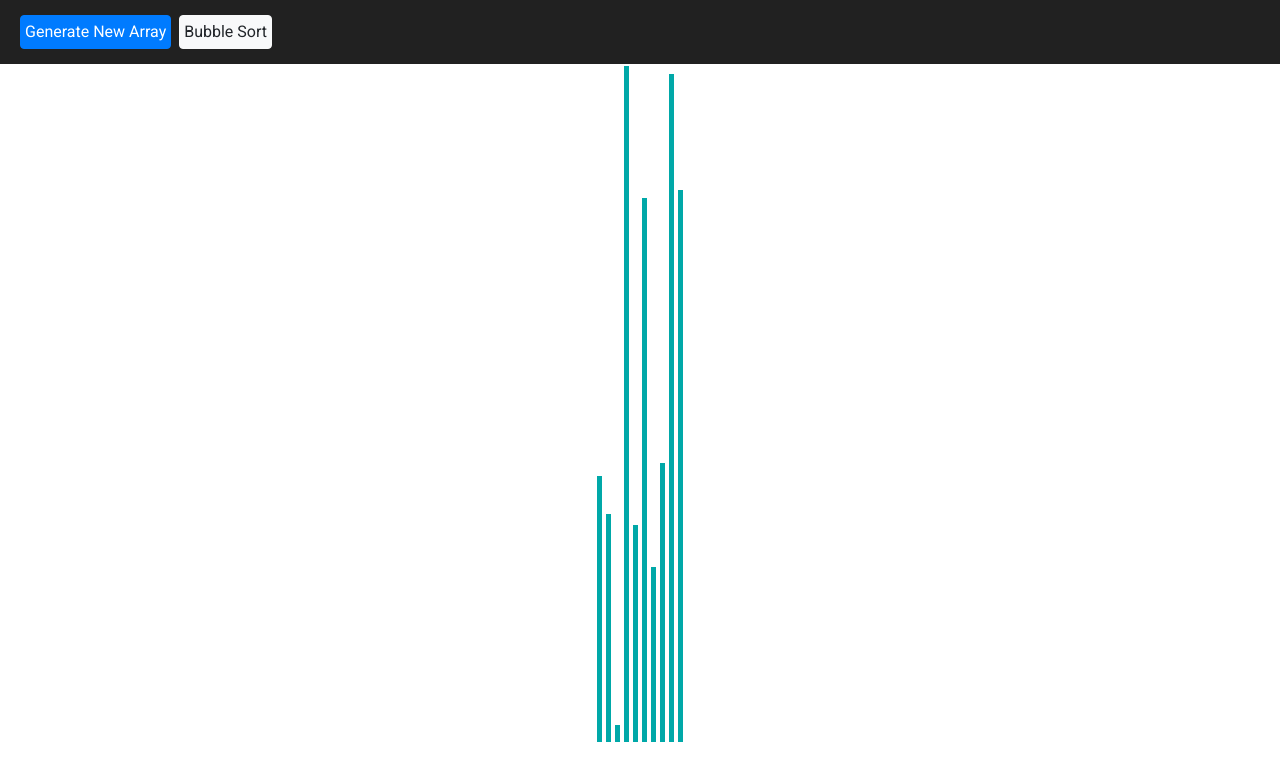
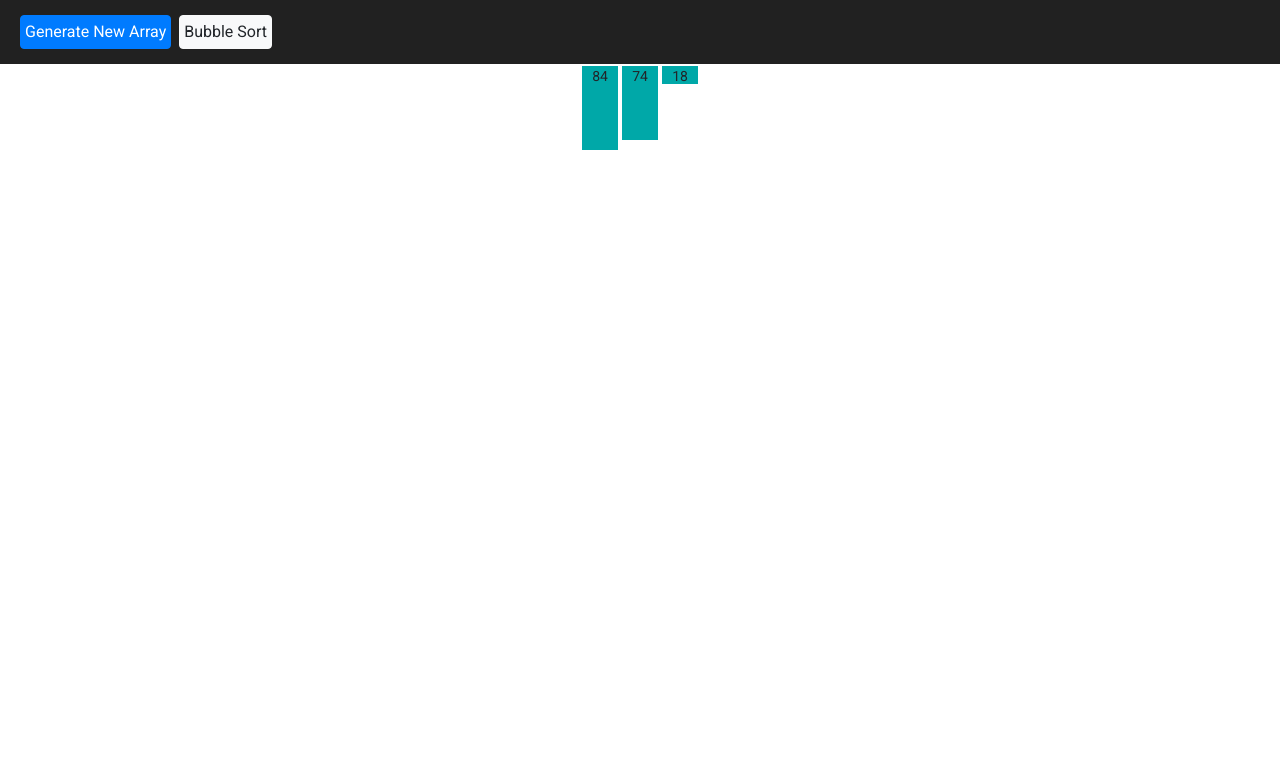
Before and after one commit to JahanU/algorithm-visualizer, an Angular app: page / in a window 1280 px wide. Shown: the top 780 px of the page. Built offline with nearby package versions, Linux system fonts and the light colour scheme.

Commit message:
Colours, animations, bubble sort done!

```diff
--- a/src/app/algorithm-visualizer/algorithm-visualizer.component.html
+++ b/src/app/algorithm-visualizer/algorithm-visualizer.component.html
@@ -10,7 +10,11 @@
     <div class="row">
         <div class="array-container col-12">
             <p class="array-body" *ngFor="let num of numbers">
-                <span class="array-element" [ngStyle]="{'height.px': num}"></span>
+                <span class="array-element" [ngStyle]="{
+                        'height.px': num,
+                        'background-color' : setBarColors(num)
+                    }">{{num}}</span>
+
             </p>
         </div>
     </div>
--- a/src/app/algorithm-visualizer/algorithm-visualizer.component.scss
+++ b/src/app/algorithm-visualizer/algorithm-visualizer.component.scss
@@ -7,7 +7,7 @@
 }
 
 .array-element {
-    width: 5px;
+    width: 36px;
     margin: 2px;
     background-color: rgb(0, 168, 168);
     display: inline-block;
--- a/src/app/algorithm-visualizer/algorithm-visualizer.component.ts
+++ b/src/app/algorithm-visualizer/algorithm-visualizer.component.ts
@@ -1,4 +1,5 @@
 import { Component, OnInit } from '@angular/core';
+import { THIS_EXPR } from '@angular/compiler/src/output/output_ast';
 
 @Component({
   selector: 'app-algorithm-visualizer',
@@ -8,9 +9,18 @@ import { Component, OnInit } from '@angular/core';
 export class AlgorithmVisualizerComponent implements OnInit {
 
   numbers: number[];
+  unsortedNumbers: number[];
+  outerValue: number;
+  innerValue: number;
+
+  swapped: boolean;
 
   constructor() {
     this.numbers = [];
+    this.unsortedNumbers = [];
+    this.outerValue = 0;
+    this.innerValue = 0;
+    this.swapped = false;
   }
 
   ngOnInit(): void {
@@ -19,10 +29,12 @@ export class AlgorithmVisualizerComponent implements OnInit {
 
   resetArray() {
     this.numbers = [];
-    for (let i = 0; i < 10; i++) {
-      this.numbers.push(this.randomInteger(5, 700));
+    this.unsortedNumbers = [];
+    for (let i = 0; i < 3; i++) {
+      let randInt = this.randomInteger(15, 200);
+      this.numbers.push(randInt);
+      this.unsortedNumbers.push(randInt);
     }
-    console.log('unsorted: ', this.numbers);
   }
 
   randomInteger(min, max) {
@@ -30,19 +42,32 @@ export class AlgorithmVisualizerComponent implements OnInit {
     return Math.floor(Math.random() * (max - min + 1)) + min;
   }
 
-  async bubbleSort() {
-    for (let i = 0; i < this.numbers.length; i++) {
-      for (let j = i; j < this.numbers.length; j++) {
-        await this.sleep(0.1);
-        if (this.numbers[i] < this.numbers[j]) {
-          let temp = this.numbers[j];
-          this.numbers[j] = this.numbers[i];
-          this.numbers[i] = temp;
-        }
+  setBarColors(value: number) {
+    if (this.isArraySorted()) {
+      return 'purple';
+    }
+    if (this.swapped) {
+      if (value == this.outerValue || value == this.innerValue) {
+        return 'pink';
       }
     }
+    if (value == this.outerValue) {
+      return 'red';
+    }
+    if (value == this.innerValue) {
+      return 'green';
+    }
+  }
 
+  isArraySorted() {
+    this.unsortedNumbers.sort((a, b) => a - b);
+    for (let i = 0; i < this.unsortedNumbers.length; i++) {
+      if (this.unsortedNumbers[i] !== this.numbers[i])
+        return false;
+    }
+    return true;
   }
+
 
   sleep(duration) {
     return new Promise(resolve => {
@@ -51,4 +76,32 @@ export class AlgorithmVisualizerComponent implements OnInit {
       }, duration * 1000)
     })
   }
+
+
+  async bubbleSort() {
+    for (let i = 0; i < this.numbers.length; i++) {
+      this.outerValue = this.numbers[i];
+      await this.sleep(1);
+
+      for (let j = i; j < this.numbers.length; j++) {
+        this.innerValue = this.numbers[j];
+        await this.sleep(1);
+
+        if (this.numbers[i] > this.numbers[j]) {
+          this.swapped = true;
+          await this.sleep(1);
+
+          let temp = this.numbers[j];
+          this.numbers[j] = this.numbers[i];
+          this.numbers[i] = temp;
+
+          await this.sleep(1);
+          this.swapped = false;
+
+        }
+      }
+    }
+  }
+
+
 }
```
